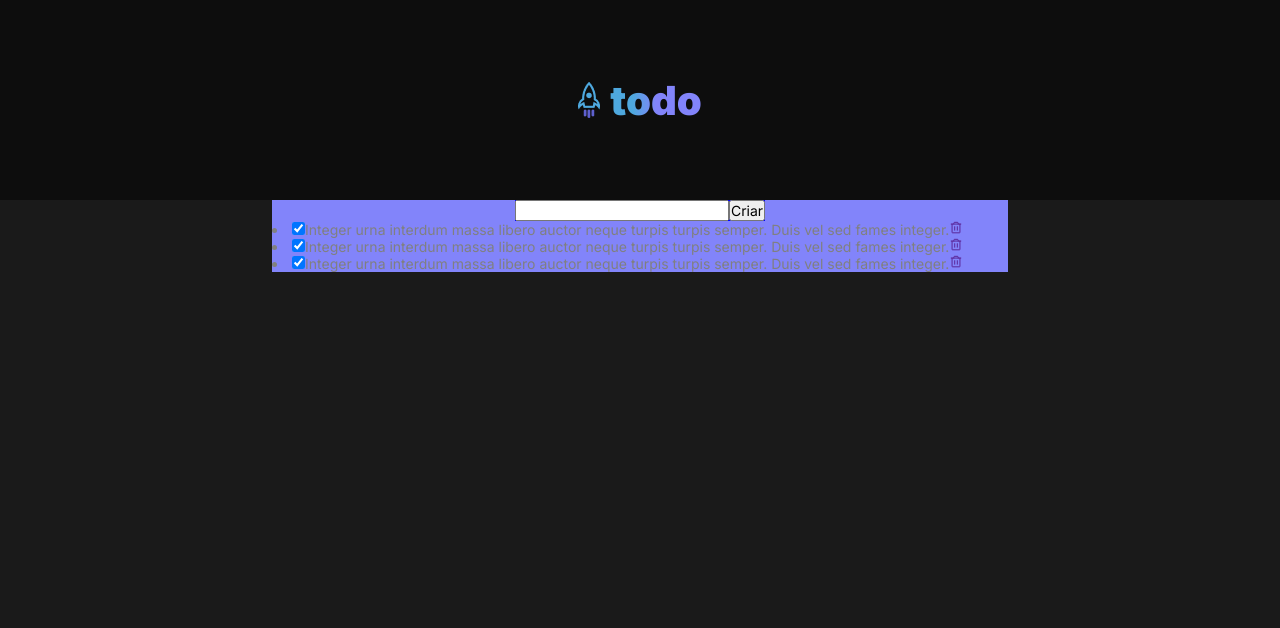
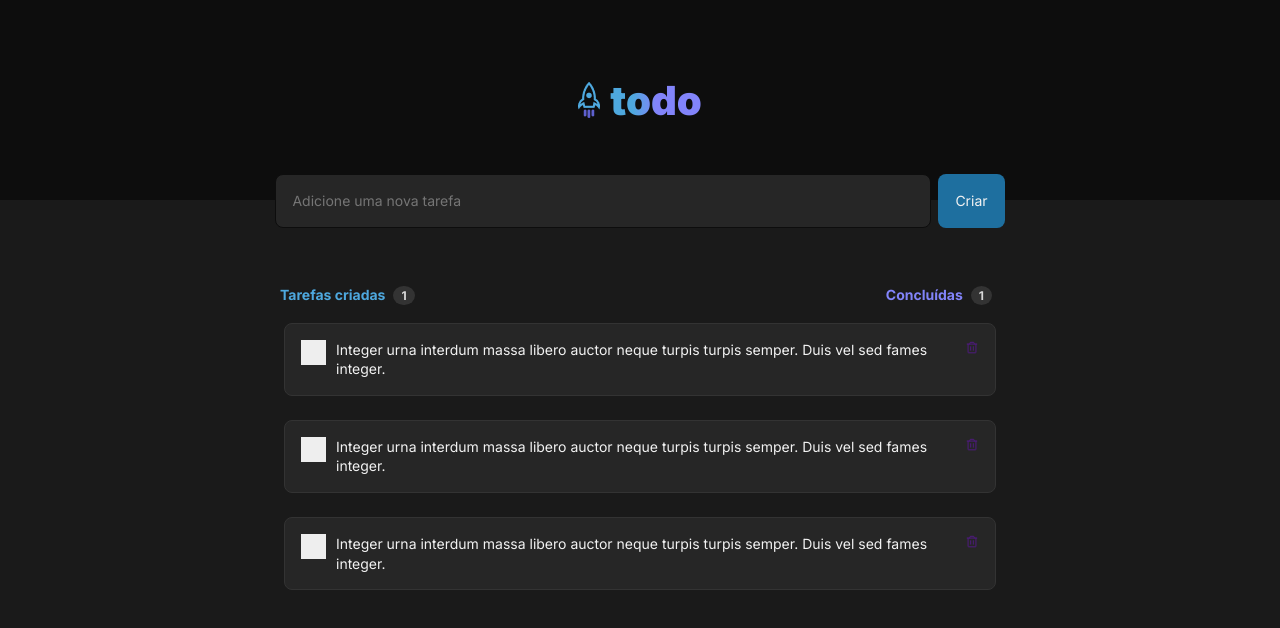
Before and after one commit to TiamatCod3/desafio-01-rocketseat, a React (Vite) app: page / in a window 1280 px wide. Shown: the top 628 px of the page. Built offline with nearby package versions, Linux system fonts and the light colour scheme; a web font is replaced by a local one.

Commit message:
Estilização avançando

```diff
--- a/src/components/AddBar.module.css
+++ b/src/components/AddBar.module.css
@@ -1,8 +1,30 @@
 .add-bar{
-    background-color: blue;
-    margin: 0 auto;
     display: flex;
+    justify-content: space-around;
+    margin-top: -1.75rem;
 }
+
 .add-bar input{
 
+    border-radius: 8px;
+    margin: 2px;
 }
+
+.add-bar input[type='text']{
+    min-width: 41rem;
+    line-height: 1.4;
+
+    background-color: var(--gray-500);
+    border: 1px solid var(--gray-700);
+    color: var(--gray-300);
+    padding: 1rem;
+}
+
+.add-bar input[type='submit']{
+    padding: 1.0625rem;
+    background-color: var(--blue-dark);
+    color: var(--gray-100);
+    font-size: 0.875rem;
+    border: none;
+    cursor: pointer;
+}
--- a/src/components/AddBar.tsx
+++ b/src/components/AddBar.tsx
@@ -1,10 +1,12 @@
+import {PlusCircle} from 'phosphor-react'
 import styles from './AddBar.module.css'
 
 export function AddBar(){
     return(
         <form className={styles['add-bar']} action="">
-            <input type="text" name="" id="" />
-            <input type="submit" value="Criar" />
+            <input type="text" name="" id="" placeholder={"Adicione uma nova tarefa"}/>
+            <input type="submit" value={"Criar"} />
+
         </form>
     )
 }
--- /dev/null
+++ b/src/components/Info.module.css
@@ -0,0 +1,28 @@
+.info{
+    margin-top: 3rem;
+    display: flex;
+    justify-content: space-between;
+}
+
+.info div{
+    display: inline;
+    margin: 0.5rem;
+    font-size: 0.875rem;
+    font-weight: bold;
+}
+
+.created{
+    color: var(--blue-300);
+}
+
+.completed{
+    color: var(--purple-300);
+}
+
+.completed div, .created div{
+    background-color: var(--gray-400);
+    border-radius: 50%;
+    font-size: 0.75rem;
+    color: var(--gray-200);
+    padding: 2px 8px;
+}
--- /dev/null
+++ b/src/components/Info.tsx
@@ -0,0 +1,16 @@
+import styles from './Info.module.css'
+
+export function Info(){
+    return(
+        <div className={styles.info}>
+            <div className={styles.created}>
+                Tarefas criadas
+                <div>1</div>
+            </div>
+            <div className={styles.completed}>
+                Concluídas
+                <div>1</div>
+            </div>
+        </div>
+    )
+}
--- a/src/components/Task.module.css
+++ b/src/components/Task.module.css
@@ -0,0 +1,80 @@
+.task{
+    color:var(--gray-100);
+    background-color: var(--gray-500);
+    margin: 2px;
+    line-height: 1.4;
+    border-radius: 8px;
+    border: 1px solid var(--gray-400);
+    padding: 1rem;
+    margin: 0.75rem;
+    display: flex;
+
+}
+
+/* Customize the label (the container) */
+.container {
+    display: block;
+    position: relative;
+    padding-left: 35px;
+    margin-bottom: 12px;
+    cursor: pointer;
+    font-size: 22px;
+    -webkit-user-select: none;
+    -moz-user-select: none;
+    -ms-user-select: none;
+    user-select: none;
+  }
+
+  /* Hide the browser's default checkbox */
+  .container input {
+    position: absolute;
+    opacity: 0;
+    cursor: pointer;
+    height: 0;
+    width: 0;
+  }
+
+  /* Create a custom checkbox */
+  .checkmark {
+    position: absolute;
+    top: 0;
+    left: 0;
+    height: 25px;
+    width: 25px;
+    background-color: #eee;
+  }
+
+  /* On mouse-over, add a grey background color */
+  .container:hover input ~ .checkmark {
+    background-color: #ccc;
+  }
+
+  /* When the checkbox is checked, add a blue background */
+  .container input:checked ~ .checkmark {
+    background-color: #2196F3;
+  }
+
+  /* Create the checkmark/indicator (hidden when not checked) */
+  .checkmark:after {
+    content: "";
+    position: absolute;
+    display: none;
+  }
+
+  /* Show the checkmark when checked */
+  .container input:checked ~ .checkmark:after {
+    display: block;
+  }
+
+  /* Style the checkmark/indicator */
+  .container .checkmark:after {
+    left: 9px;
+    top: 5px;
+    width: 5px;
+    height: 10px;
+    border: solid white;
+    border-width: 0 3px 3px 0;
+    -webkit-transform: rotate(45deg);
+    -ms-transform: rotate(45deg);
+    transform: rotate(45deg);
+  }
--- a/src/components/Task.tsx
+++ b/src/components/Task.tsx
@@ -1,10 +1,13 @@
 import {Trash} from 'phosphor-react'
-import styles from 'Task.module.css'
+import styles from './Task.module.css'
 
 export function Task(){
     return (
-        <li>
-            <input type="checkbox" checked={true} name="Teste" id="" />
+        <li className={styles.task}>
+            <label htmlFor="Teste" className={styles.container}>
+                <input type="checkbox" name="Teste" id="" />
+                <span className={styles.checkmark}></span>
+            </label>
             Integer urna interdum massa libero auctor neque turpis turpis semper. Duis vel sed fames integer.
             <a href="">
                 <Trash />
--- a/src/components/TaskList.module.css
+++ b/src/components/TaskList.module.css
@@ -1,5 +1,5 @@
 .task-list{
-    background-color: var(--purple-300);
+
     display: flex;
     flex-direction: column;
     max-width: 46rem;
--- a/src/components/TaskList.tsx
+++ b/src/components/TaskList.tsx
@@ -1,4 +1,5 @@
 import { AddBar } from './AddBar'
+import { Info } from './Info'
 import { Task } from './Task'
 import styles from './TaskList.module.css'
 
@@ -6,6 +7,7 @@ export function TaskList() {
     return(
         <div className={styles['task-list']}>
             <AddBar />
+            <Info />
             <Task />
             <Task />
             <Task />
--- a/src/global.css
+++ b/src/global.css
@@ -38,3 +38,7 @@ button {
     font-weight: 400;
     font-size: 0.875rem;
 }
+
+ul, ol, li{
+    list-style-type: none;
+}
```
